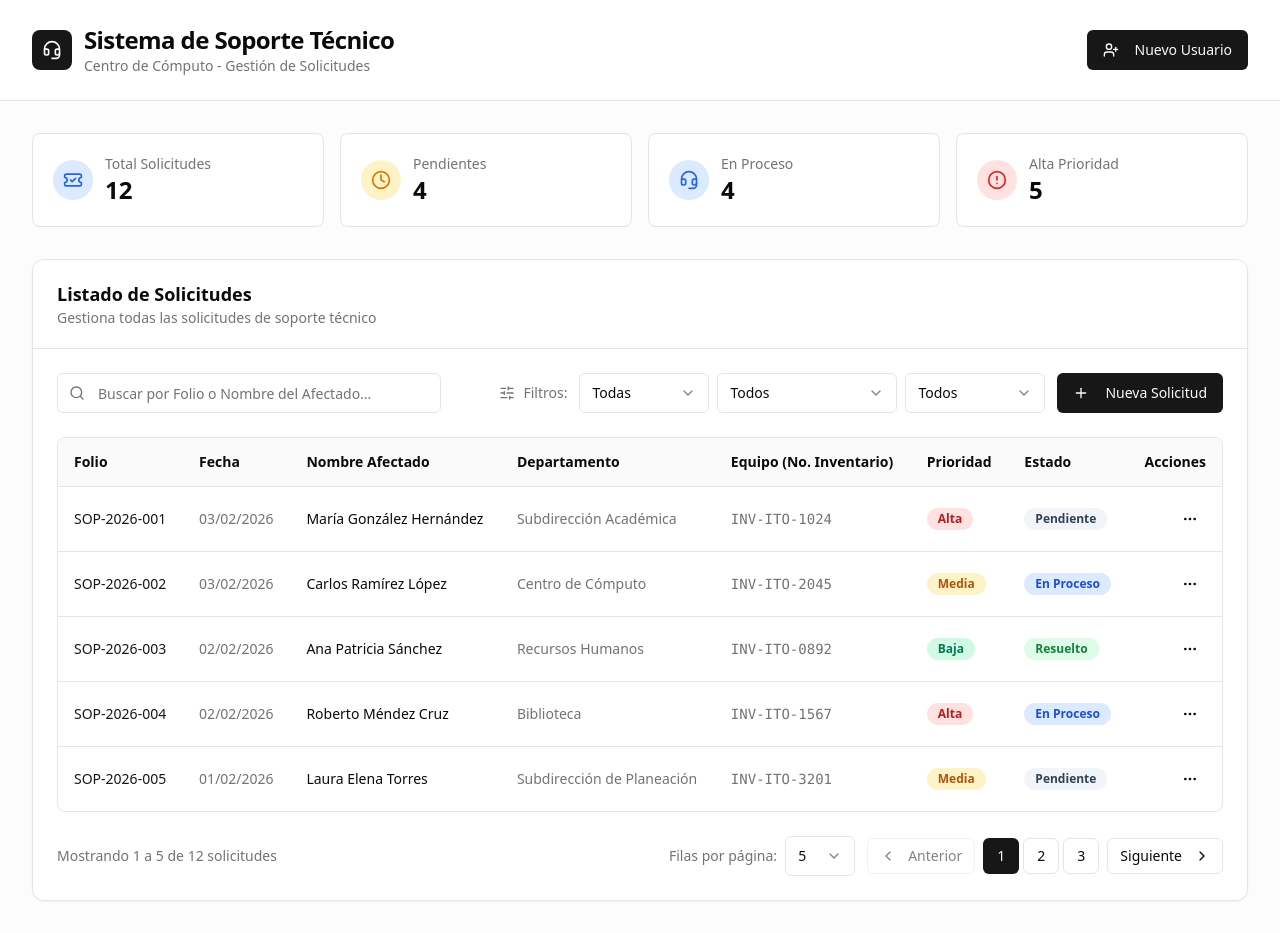
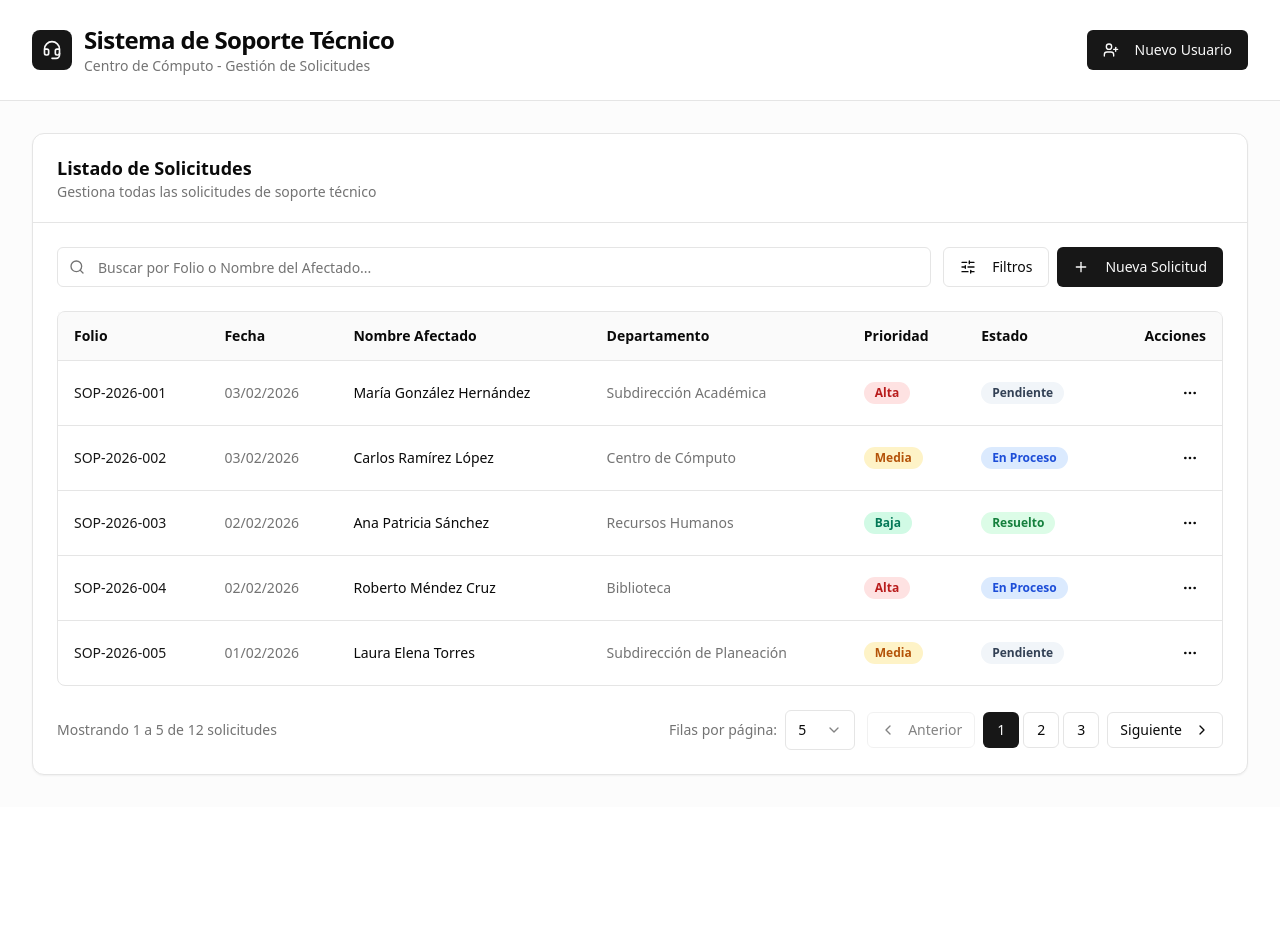
Before and after one commit to AlexDro360/v0-support-ticket-dashboard, a Next.js app: page / in a window 1280 px wide. After the commit the page ends 807 px from the top, so only its background shows below. Built offline with nearby package versions, Linux system fonts and the light colour scheme.

Commit message:
refactor: clean up page.tsx, tickets-table.tsx, and tickets-toolbar.tsx\n\nRemove unused components and restructure toolbar for better UX.

```diff
--- a/app/page.tsx
+++ b/app/page.tsx
@@ -1,14 +1,13 @@
 "use client"
 
 import React from "react"
-import CreateUserModal from "@/components/create-user-modal" // Import CreateUserModal component
 
 import { useState, useMemo } from "react"
 import { TicketsTable, type Ticket } from "@/components/tickets-table"
 import { TicketsToolbar } from "@/components/tickets-toolbar"
 import { TicketsPagination } from "@/components/tickets-pagination"
 import Link from "next/link"
-import { Headset, TicketCheck, Clock, AlertCircle, UserPlus } from "lucide-react"
+import { Headset, UserPlus } from "lucide-react"
 import { Button } from "@/components/ui/button"
 
 // Mock data for the support tickets
@@ -141,6 +140,7 @@ export default function SoporteDashboard() {
   const [prioridad, setPrioridad] = useState("todas")
   const [departamento, setDepartamento] = useState("todos")
   const [estado, setEstado] = useState("todos")
+  const [filtersOpen, setFiltersOpen] = useState(false)
 
   // Pagination states
   const [currentPage, setCurrentPage] = useState(1)
@@ -149,21 +149,17 @@ export default function SoporteDashboard() {
   // Filter the tickets
   const filteredTickets = useMemo(() => {
     return mockTickets.filter((ticket) => {
-      // Search filter
       const searchMatch =
         searchQuery === "" ||
         ticket.folio.toLowerCase().includes(searchQuery.toLowerCase()) ||
         ticket.nombreAfectado.toLowerCase().includes(searchQuery.toLowerCase())
 
-      // Priority filter
       const prioridadMatch =
         prioridad === "todas" || ticket.prioridad === prioridad
 
-      // Department filter
       const departamentoMatch =
         departamento === "todos" || ticket.departamento === departamento
 
-      // Status filter
       const estadoMatch = estado === "todos" || ticket.estado === estado
 
       return searchMatch && prioridadMatch && departamentoMatch && estadoMatch
@@ -190,15 +186,6 @@ export default function SoporteDashboard() {
     setRowsPerPage(rows)
     setCurrentPage(1)
   }
-
-  // Stats calculations
-  const stats = useMemo(() => {
-    const total = mockTickets.length
-    const pendientes = mockTickets.filter((t) => t.estado === "Pendiente").length
-    const enProceso = mockTickets.filter((t) => t.estado === "En Proceso").length
-    const altaPrioridad = mockTickets.filter((t) => t.prioridad === "Alta").length
-    return { total, pendientes, enProceso, altaPrioridad }
-  }, [])
 
   return (
     <div className="min-h-screen bg-muted/30">
@@ -230,54 +217,6 @@ export default function SoporteDashboard() {
       </header>
 
       <main className="mx-auto max-w-7xl px-4 py-8 sm:px-6 lg:px-8">
-        {/* Stats Cards */}
-        <div className="mb-8 grid gap-4 sm:grid-cols-2 lg:grid-cols-4">
-          <div className="rounded-lg border bg-card p-5">
-            <div className="flex items-center gap-3">
-              <div className="flex h-10 w-10 items-center justify-center rounded-full bg-blue-100">
-                <TicketCheck className="h-5 w-5 text-blue-600" />
-              </div>
-              <div>
-                <p className="text-sm text-muted-foreground">Total Solicitudes</p>
-                <p className="text-2xl font-bold text-foreground">{stats.total}</p>
-              </div>
-            </div>
-          </div>
-          <div className="rounded-lg border bg-card p-5">
-            <div className="flex items-center gap-3">
-              <div className="flex h-10 w-10 items-center justify-center rounded-full bg-amber-100">
-                <Clock className="h-5 w-5 text-amber-600" />
-              </div>
-              <div>
-                <p className="text-sm text-muted-foreground">Pendientes</p>
-                <p className="text-2xl font-bold text-foreground">{stats.pendientes}</p>
-              </div>
-            </div>
-          </div>
-          <div className="rounded-lg border bg-card p-5">
-            <div className="flex items-center gap-3">
-              <div className="flex h-10 w-10 items-center justify-center rounded-full bg-blue-100">
-                <Headset className="h-5 w-5 text-blue-600" />
-              </div>
-              <div>
-                <p className="text-sm text-muted-foreground">En Proceso</p>
-                <p className="text-2xl font-bold text-foreground">{stats.enProceso}</p>
-              </div>
-            </div>
-          </div>
-          <div className="rounded-lg border bg-card p-5">
-            <div className="flex items-center gap-3">
-              <div className="flex h-10 w-10 items-center justify-center rounded-full bg-red-100">
-                <AlertCircle className="h-5 w-5 text-red-600" />
-              </div>
-              <div>
-                <p className="text-sm text-muted-foreground">Alta Prioridad</p>
-                <p className="text-2xl font-bold text-foreground">{stats.altaPrioridad}</p>
-              </div>
-            </div>
-          </div>
-        </div>
-
         {/* Main Content Card */}
         <div className="rounded-xl border bg-card shadow-sm">
           <div className="border-b px-6 py-5">
@@ -303,6 +242,8 @@ export default function SoporteDashboard() {
                 }
                 estado={estado}
                 onEstadoChange={(value) => handleFilterChange(setEstado, value)}
+                filtersOpen={filtersOpen}
+                onToggleFilters={() => setFiltersOpen((prev) => !prev)}
               />
             </div>
 
--- a/components/tickets-table.tsx
+++ b/components/tickets-table.tsx
@@ -56,7 +56,7 @@ export function TicketsTable({ tickets }: TicketsTableProps) {
             <TableHead className="font-semibold text-foreground">Fecha</TableHead>
             <TableHead className="font-semibold text-foreground">Nombre Afectado</TableHead>
             <TableHead className="font-semibold text-foreground">Departamento</TableHead>
-            <TableHead className="font-semibold text-foreground">Equipo (No. Inventario)</TableHead>
+
             <TableHead className="font-semibold text-foreground">Prioridad</TableHead>
             <TableHead className="font-semibold text-foreground">Estado</TableHead>
             <TableHead className="font-semibold text-foreground text-right">Acciones</TableHead>
@@ -65,7 +65,7 @@ export function TicketsTable({ tickets }: TicketsTableProps) {
         <TableBody>
           {tickets.length === 0 ? (
             <TableRow>
-              <TableCell colSpan={8} className="h-24 text-center text-muted-foreground">
+              <TableCell colSpan={7} className="h-24 text-center text-muted-foreground">
                 No se encontraron solicitudes.
               </TableCell>
             </TableRow>
@@ -79,9 +79,7 @@ export function TicketsTable({ tickets }: TicketsTableProps) {
                 <TableCell className="text-muted-foreground">{ticket.fecha}</TableCell>
                 <TableCell>{ticket.nombreAfectado}</TableCell>
                 <TableCell className="text-muted-foreground">{ticket.departamento}</TableCell>
-                <TableCell className="font-mono text-sm text-muted-foreground">
-                  {ticket.equipo}
-                </TableCell>
+
                 <TableCell>
                   <Badge variant="secondary" className={prioridadStyles[ticket.prioridad]}>
                     {ticket.prioridad}
--- a/components/tickets-toolbar.tsx
+++ b/components/tickets-toolbar.tsx
@@ -20,6 +20,8 @@ interface TicketsToolbarProps {
   onDepartamentoChange: (value: string) => void
   estado: string
   onEstadoChange: (value: string) => void
+  filtersOpen: boolean
+  onToggleFilters: () => void
 }
 
 const departamentos = [
@@ -42,11 +44,14 @@ export function TicketsToolbar({
   onDepartamentoChange,
   estado,
   onEstadoChange,
+  filtersOpen,
+  onToggleFilters,
 }: TicketsToolbarProps) {
   return (
-    <div className="flex flex-col gap-4 lg:flex-row lg:items-center lg:justify-between">
-      {/* Search */}
-      <div className="relative w-full lg:max-w-sm">
+    <div className="flex flex-col gap-4">
+      {/* Top row: Search + Filtros button + Nueva Solicitud */}
+      <div className="flex flex-col gap-3 sm:flex-row sm:items-center">
+        <div className="relative flex-1">
           <Search className="absolute left-3 top-1/2 h-4 w-4 -translate-y-1/2 text-muted-foreground" />
           <Input
             placeholder="Buscar por Folio o Nombre del Afectado..."
@@ -56,20 +61,34 @@ export function TicketsToolbar({
           />
         </div>
 
-      {/* Filters and Actions */}
-      <div className="flex flex-col gap-3 sm:flex-row sm:items-center">
-        <div className="flex items-center gap-2 text-sm text-muted-foreground">
-          <SlidersHorizontal className="h-4 w-4" />
-          <span className="hidden sm:inline">Filtros:</span>
+        <div className="flex items-center gap-2">
+          <Button
+            variant="outline"
+            onClick={onToggleFilters}
+            className={filtersOpen ? "border-primary text-primary" : ""}
+          >
+            <SlidersHorizontal className="mr-2 h-4 w-4" />
+            Filtros
+          </Button>
+
+          <Button>
+            <Plus className="mr-2 h-4 w-4" />
+            Nueva Solicitud
+          </Button>
+        </div>
       </div>
 
-        <div className="flex flex-wrap gap-2">
+      {/* Collapsible filter row */}
+      {filtersOpen && (
+        <div className="flex flex-wrap items-center gap-3 rounded-lg border bg-muted/30 p-4 animate-in fade-in-0 slide-in-from-top-2 duration-200">
+          <span className="text-sm font-medium text-muted-foreground">Filtrar por:</span>
+
           <Select value={prioridad} onValueChange={onPrioridadChange}>
-            <SelectTrigger className="w-[130px]">
+            <SelectTrigger className="w-[140px] bg-card">
               <SelectValue placeholder="Prioridad" />
             </SelectTrigger>
             <SelectContent>
-              <SelectItem value="todas">Todas</SelectItem>
+              <SelectItem value="todas">Todas las prioridades</SelectItem>
               <SelectItem value="Alta">Alta</SelectItem>
               <SelectItem value="Media">Media</SelectItem>
               <SelectItem value="Baja">Baja</SelectItem>
@@ -77,11 +96,11 @@ export function TicketsToolbar({
           </Select>
 
           <Select value={departamento} onValueChange={onDepartamentoChange}>
-            <SelectTrigger className="w-[180px]">
+            <SelectTrigger className="w-[200px] bg-card">
               <SelectValue placeholder="Departamento" />
             </SelectTrigger>
             <SelectContent>
-              <SelectItem value="todos">Todos</SelectItem>
+              <SelectItem value="todos">Todos los departamentos</SelectItem>
               {departamentos.map((dept) => (
                 <SelectItem key={dept} value={dept}>
                   {dept}
@@ -91,23 +110,18 @@ export function TicketsToolbar({
           </Select>
 
           <Select value={estado} onValueChange={onEstadoChange}>
-            <SelectTrigger className="w-[140px]">
+            <SelectTrigger className="w-[160px] bg-card">
               <SelectValue placeholder="Estado" />
             </SelectTrigger>
             <SelectContent>
-              <SelectItem value="todos">Todos</SelectItem>
+              <SelectItem value="todos">Todos los estados</SelectItem>
               <SelectItem value="Pendiente">Pendiente</SelectItem>
               <SelectItem value="En Proceso">En Proceso</SelectItem>
               <SelectItem value="Resuelto">Resuelto</SelectItem>
             </SelectContent>
           </Select>
         </div>
-
-        <Button className="w-full sm:w-auto">
-          <Plus className="mr-2 h-4 w-4" />
-          Nueva Solicitud
-        </Button>
-      </div>
+      )}
     </div>
   )
 }
```
Lines whose indentation alone changed are shown as unchanged.
